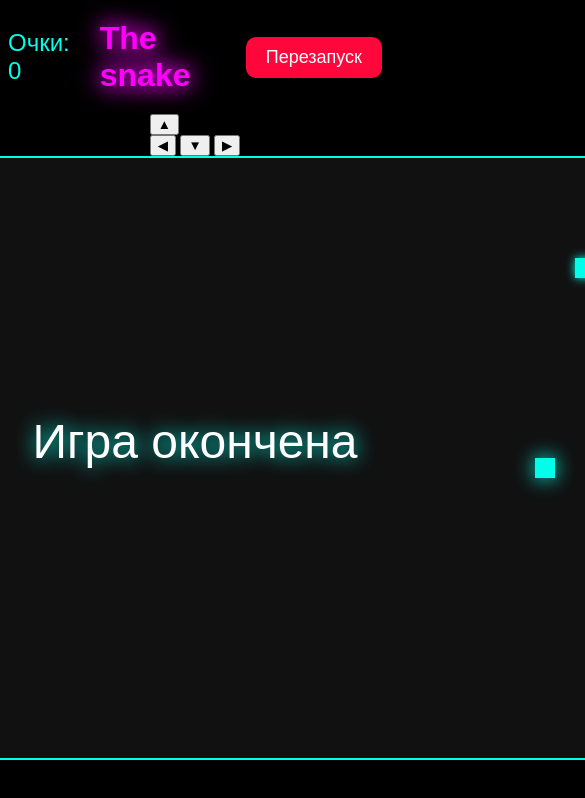
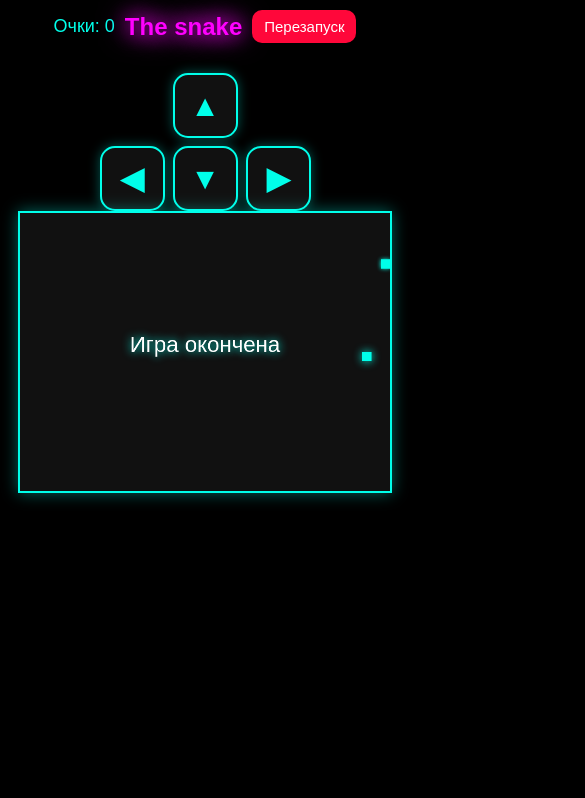
Before and after one commit to Spacex1433/Game-The-snake-HTML-CSS-JS, a plain HTML site: page index.html in a window 390 px wide. Shown: the whole page, 585 px wide, since content can reach past the window. Drawn offline with Linux system fonts and the light colour scheme.

Commit message:
Update style.css

```diff
--- a/style.css
+++ b/style.css
@@ -1,18 +1,35 @@
+{
+    box-sizing: border-box;
+    -webkit-tap-highlight-color: transparent;
+    }
+
+html,
+body {
+margin: 0;
+padding: 0;
+width: 100%;
+min-height: 100%;
+}
+
 body {
 background-color: #000;
 display: flex;
 flex-direction: column;
 align-items: center;
-    margin-top: 20px;
+padding: 20px 10px;
 color: white;
 font-family: Arial, sans-serif;
+overflow-x: hidden;
+touch-action: manipulation;
 }
 
 .top-panel {
 display: flex;
 align-items: center;
+justify-content: center;
 gap: 30px;
 margin-bottom: 20px;
+width: 100%;
 }
 
 #score {
@@ -35,15 +52,123 @@ body {
 color: white;
 font-size: 18px;
 cursor: pointer;
+touch-action: manipulation;
+}
+
+#restartBtn:active {
+transform: scale(0.95);
 }
 
 canvas {
+display: block;
+width: min(800px, 95vw);
+height: auto;
 border: 2px solid #00ffea;
 background-color: #111;
+box-shadow: 0 0 15px rgba(0, 255, 234, 0.4);
+}
+
+/* Мобильные кнопки */
+
+.mobile-controls {
+display: none;
+flex-direction: column;
+align-items: center;
+margin-top: 20px;
+gap: 8px;
+user-select: none;
+-webkit-user-select: none;
+}
+
+.middle-controls {
+display: flex;
+align-items: center;
+gap: 8px;
+}
+
+.control {
+width: 65px;
+height: 65px;
+border: 2px solid #00ffea;
+border-radius: 15px;
+background: #111;
+color: #00ffea;
+font-size: 30px;
+font-weight: bold;
+box-shadow: 0 0 12px rgba(0, 255, 234, 0.35);
+cursor: pointer;
+touch-action: manipulation;
+}
+
+.control:active {
+background: #00ffea;
+color: #000;
+transform: scale(0.92);
+}
+
+/* Показываем управление на телефоне */
+
+@media (max-width: 700px) {
+body {
+padding-top: 10px;
+}
+
+.top-panel {
+gap: 10px;
+margin-bottom: 10px;
+flex-wrap: wrap;
+}
+
+#score {
+font-size: 18px;
+}
+
+#title {
+font-size: 24px;
+}
+
+#restartBtn {
+padding: 8px 12px;
+font-size: 15px;
+}
+
+.mobile-controls {
+display: flex;
+}
+}
+
+/* Очень маленькие экраны */
+
+@media (max-width: 380px) {
+.control {
+width: 55px;
+height: 55px;
+font-size: 25px;
+}
+
+#title {
+font-size: 21px;
+}
+
+#score {
+font-size: 16px;
+}
+
+#restartBtn {
+font-size: 14px;
+}
 }
 
 @keyframes pulse {
-    0% { text-shadow: 0 0 5px #ff00ff, 0 0 10px #ff00ff; }
-    50% { text-shadow: 0 0 20px #ff00ff, 0 0 30px #ff00ff; }
-    100% { text-shadow: 0 0 5px #ff00ff, 0 0 10px #ff00ff; }
+0% {
+text-shadow: 0 0 5px #ff00ff, 0 0 10px #ff00ff;
 }
+
+50% {
+text-shadow: 0 0 20px #ff00ff, 0 0 30px #ff00ff;
+}
+
+100% {
+text-shadow: 0 0 5px #ff00ff, 0 0 10px #ff00ff;
+}
+}
```
Lines whose indentation alone changed are shown as unchanged.
